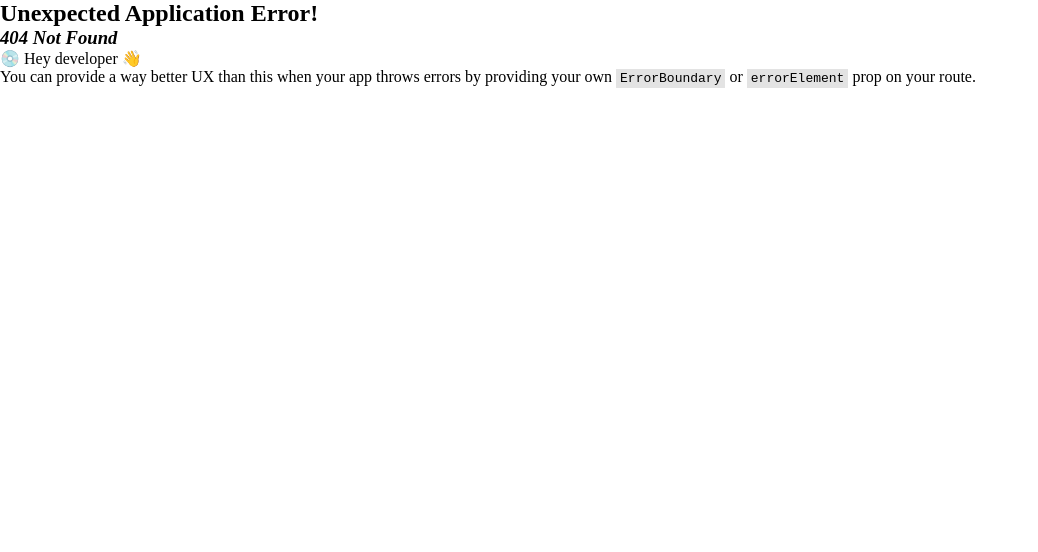
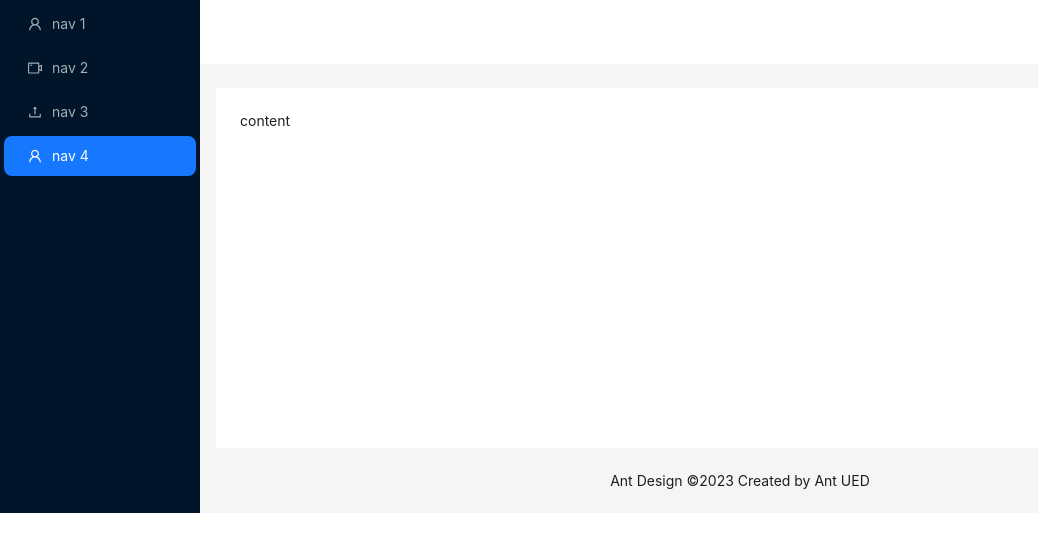
Before and after one commit to sarwar-asik/Alemeno, a React (Vite) app: page /dashboard in a window 1280 px wide. Before the commit this address had no page. Shown: the top 552 px of the page, without its empty margins (0-1038 px from the left). Built offline with nearby package versions, Linux system fonts and the light colour scheme.

Commit message:
user dashboard

```diff
--- a/src/Shared/Navbar.tsx
+++ b/src/Shared/Navbar.tsx
@@ -1,7 +1,7 @@
 import { useState, useEffect } from "react";
 import { Link, useLocation } from "react-router-dom";
 import { Layout, Button, Drawer } from "antd";
-import { Menu } from "antd";
+// import { Menu } from "antd";
 
 import { MenuOutlined } from "@ant-design/icons";
 import Sidebar from "./Sidebar";
@@ -12,7 +12,7 @@ const Navbar = () => {
     setVisible(!visible);
   };
 
-  let { pathname: location } = useLocation();
+  const { pathname: location } = useLocation();
   useEffect(() => {
     setVisible(false);
   }, [location]);
@@ -59,12 +59,12 @@ const Navbar = () => {
                 visible={visible}
                 style={{ zIndex: 99999 }}
               >
-                <Menu mode={"inline"}>
+                {/* <Menu mode={"inline"}>
                   <Menu.Item key="explore">Explore</Menu.Item>
                   <Menu.Item key="features">Features</Menu.Item>
                   <Menu.Item key="about">About Us</Menu.Item>
                   <Menu.Item key="contact">Contact Us</Menu.Item>
-                </Menu>
+                </Menu> */}
                 <Sidebar mode={"inline"} />
               </Drawer>
             </div>
--- a/src/Shared/Sidebar.tsx
+++ b/src/Shared/Sidebar.tsx
@@ -1,26 +1,11 @@
 import { Menu } from "antd";
-const SubMenu = Menu.SubMenu;
-import {Link} from "react-router-dom"
-const MenuItemGroup = Menu.ItemGroup;
-const Sidebar = ({ mode }: { mode: string }) => {
+
+import NavItem from "../conts/NavItem";
+
+const Sidebar = ({ mode }: { mode: "inline" | "horizontal" }) => {
   return (
-    <Menu mode={mode as any}>
-      <Menu.Item key="mail">
-        <Link to='/'>Home</Link>
-      </Menu.Item>
-      <SubMenu title={<span>Blogs</span>}>
-        <MenuItemGroup title="Item 1">
-          <Menu.Item key="setting:1">Option 1</Menu.Item>
-          <Menu.Item key="setting:2">Option 2</Menu.Item>
-        </MenuItemGroup>
-        <MenuItemGroup title="Item 2">
-          <Menu.Item key="setting:3">Option 3</Menu.Item>
-          <Menu.Item key="setting:4">Option 4</Menu.Item>
-        </MenuItemGroup>
-      </SubMenu>
-      <Menu.Item key="alipay">
-        <Link to="">Contact Us</Link>
-      </Menu.Item>
+    <Menu defaultActiveFirst mode={mode}>
+      <NavItem />
     </Menu>
   );
 };
--- /dev/null
+++ b/src/conts/NavItem.tsx
@@ -0,0 +1,25 @@
+import { Menu } from "antd";
+
+import { Link } from "react-router-dom";
+const SubMenu = Menu.SubMenu;
+const MenuItemGroup = Menu.ItemGroup;
+const NavItem = () => {
+  return (
+    <>
+      <Menu.Item key="mail">
+        <Link to="/">Home</Link>
+      </Menu.Item>
+      <SubMenu key="blogs" title={<span>Blogs</span>}>
+        <MenuItemGroup title="Item 1">
+          <Menu.Item key="setting:1">Option 1</Menu.Item>
+          <Menu.Item key="setting:2">Option 2</Menu.Item>
+        </MenuItemGroup>
+      </SubMenu>
+      <Menu.Item key="contact">
+        <Link to="">DashBoard</Link>
+      </Menu.Item>
+    </>
+  );
+};
+
+export default NavItem;
--- a/src/layout/DashBoardLayout.tsx
+++ b/src/layout/DashBoardLayout.tsx
@@ -1,9 +1,49 @@
-const DashBoardLayout = () => {
+import React from 'react';
+import { UploadOutlined, UserOutlined, VideoCameraOutlined } from '@ant-design/icons';
+import { Layout, Menu, theme } from 'antd';
+
+const { Header, Content, Footer, Sider } = Layout;
+
+const UserDashBoard: React.FC = () => {
+  const {
+    token: { colorBgContainer },
+  } = theme.useToken();
+
   return (
-    <div>
-      <h2>DashBoard Layout Page</h2>
-    </div>
+    <Layout>
+      <Sider
+        breakpoint="lg"
+        collapsedWidth="0"
+        onBreakpoint={(broken) => {
+          console.log(broken);
+        }}
+        onCollapse={(collapsed, type) => {
+          console.log(collapsed, type);
+        }}
+      >
+        <div className="demo-logo-vertical" />
+        <Menu
+          theme="dark"
+          mode="inline"
+          defaultSelectedKeys={['4']}
+          items={[UserOutlined, VideoCameraOutlined, UploadOutlined, UserOutlined].map(
+            (icon, index) => ({
+              key: String(index + 1),
+              icon: React.createElement(icon),
+              label: `nav ${index + 1}`,
+            }),
+          )}
+        />
+      </Sider>
+      <Layout>
+        <Header style={{ padding: 0, background: colorBgContainer }} />
+        <Content style={{ margin: '24px 16px 0' }}>
+          <div style={{ padding: 24, minHeight: 360, background: colorBgContainer }}>content</div>
+        </Content>
+        <Footer style={{ textAlign: 'center' }}>Ant Design ©2023 Created by Ant UED</Footer>
+      </Layout>
+    </Layout>
   );
 };
 
-export default DashBoardLayout;
+export default UserDashBoard;
```
Also changed, not shown: src/routes/index.tsx (+13 -1 lines), public/logo.png.
